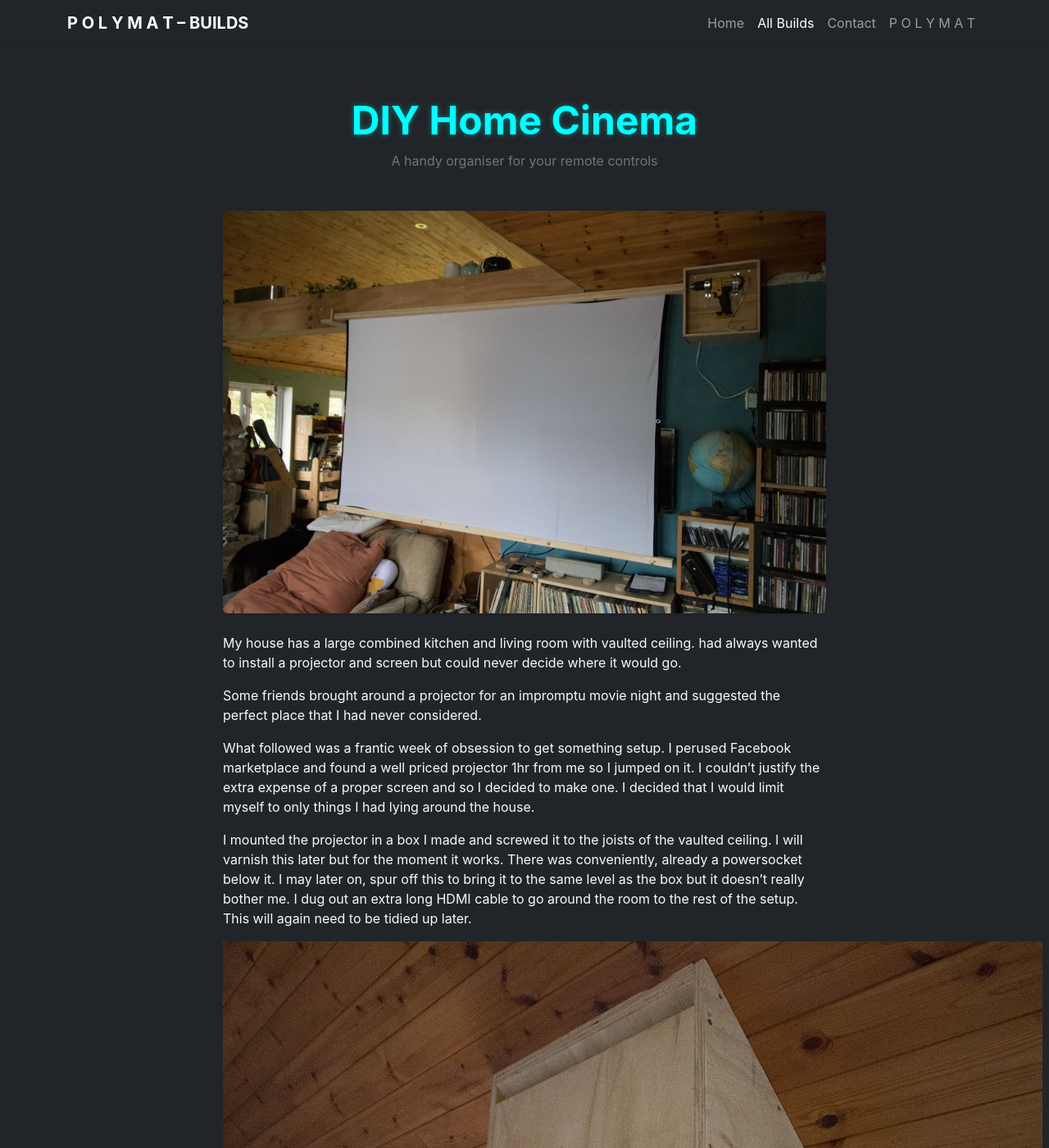
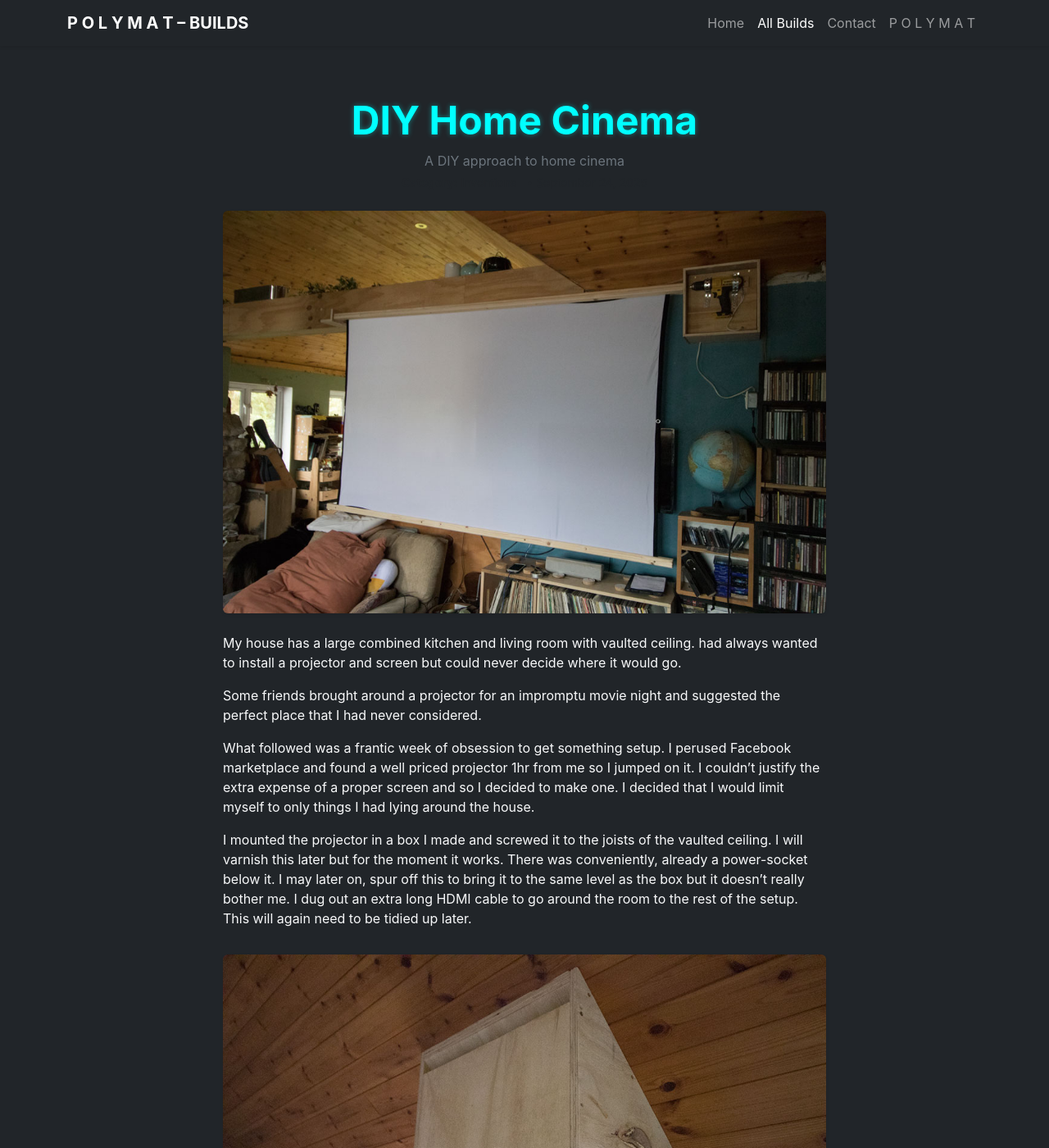
Before and after one commit to astro-mat/polymatBuilds, a Jekyll site: the page built from _builds/HomeCinema.md, in a window 1280 px wide and 1400 px high. Shown: the whole window at 82% size. Built offline with Jekyll 4.4.1, drawn with Linux system fonts in a browser that asks for light colours; some of the changed text lies outside the part shown.

Commit message:
New build page

```diff
--- a/_builds/HomeCinema.md
+++ b/_builds/HomeCinema.md
@@ -3,7 +3,7 @@
 title: "DIY Home Cinema"
 date: 2025-09-24
 image: "/assets/images/DIYHomeCinema/HomeCinema2.jpg"
-description: "A handy organiser for your remote controls"
+description: "A DIY approach to home cinema"
 category: "Inventions"
 ---
 My house has a large combined kitchen and living room with vaulted ceiling. had always wanted to install a projector and screen but could never decide where it would go.
@@ -12,7 +12,7 @@
 
 What followed was a frantic week of obsession to get something setup. I perused Facebook marketplace and found a well priced projector 1hr from me so I jumped on it. I couldn't justify the extra expense of a proper screen and so I decided to make one. I decided that I would limit myself to only things I had lying around the house.
 
-I mounted the projector in a box I made and screwed it to the joists of the vaulted ceiling. I will varnish this later but for the moment it works. There was conveniently, already a powersocket below it. I may later on, spur off this to bring it to the same level as the box but it doesn't really bother me. I dug out an extra long HDMI cable to go around the room to the rest of the setup. This will again need to be tidied up later.
+I mounted the projector in a box I made and screwed it to the joists of the vaulted ceiling. I will varnish this later but for the moment it works. There was conveniently, already a power-socket below it. I may later on, spur off this to bring it to the same level as the box but it doesn't really bother me. I dug out an extra long HDMI cable to go around the room to the rest of the setup. This will again need to be tidied up later.
 
 ![Projector Box]({{ "/assets/images/DIYHomeCinema/HomeCinema1.jpg" | relative_url }})
 
--- a/_layouts/build.html
+++ b/_layouts/build.html
@@ -1,6 +1,7 @@
 ---
 layout: default
 ---
+
 <section class="container my-5">
   <div class="row justify-content-center">
     <div class="col-12 col-lg-10 col-xl-8">
@@ -15,9 +16,9 @@
         </p>
       </header>
 
-      <!-- Hero Image -->
+      <!-- Featured Image -->
       {% if page.image %}
-      <figure class="mb-4">
+      <figure class="mb-4 text-center">
         <img src="{{ page.image | relative_url }}"
              alt="{{ page.title }}"
              class="img-fluid rounded shadow-sm w-100"
@@ -27,13 +28,13 @@
       </figure>
       {% endif %}
 
-      <!-- Main Content -->
-      <div class="content mb-5">
+      <!-- Build Content -->
+      <article class="content mb-5">
         {{ content }}
-      </div>
+      </article>
 
-      <!-- Back to all builds -->
-      <div class="text-center">
+      <!-- Back Button -->
+      <div class="text-center mt-4">
         <a href="{{ '/builds/' | relative_url }}" class="btn btn-outline-light">← Back to All Builds</a>
       </div>
 
```
Also changed, not shown: other parts of _builds/HomeCinema.md (+1 -1 lines), other parts of _layouts/build.html (+18 -9 lines).
